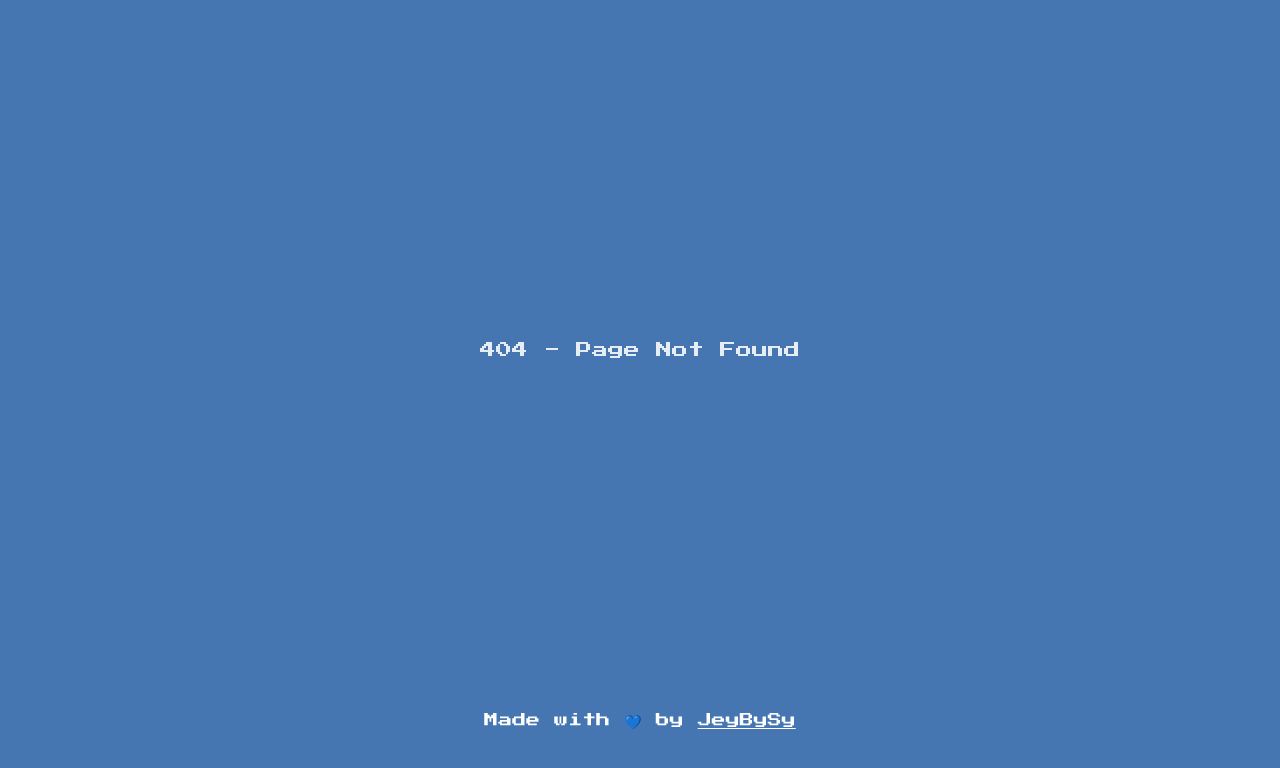
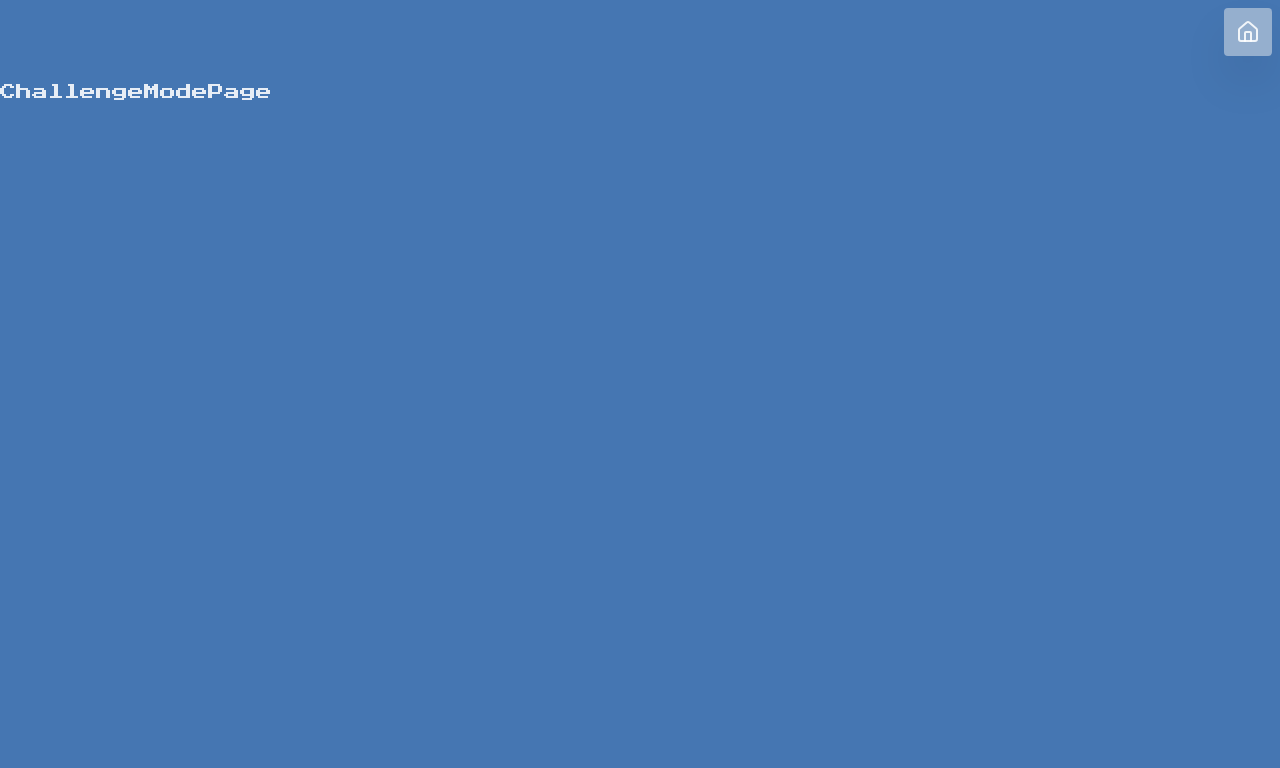
Before and after one commit to JeyBySy/MapaManiaPH, a React (Vite) app: page /challenge in a window 1280 px wide. Before the commit this address had no page. Shown: the top 768 px of the page. Built offline with nearby package versions, Linux system fonts and the light colour scheme.

Commit message:
General UI Update

```diff
--- a/src/App.tsx
+++ b/src/App.tsx
@@ -7,6 +7,7 @@ import FullScreenLayout from "./layouts/FullScreenLayout"
 import QuickStartMode from "./pages/Modes/QuickStartMode"
 import { Analytics } from "@vercel/analytics/react"
 import { useEffect } from "react"
+import { ChallengeModePage } from "./pages/Modes/ChallengeModePage"
 
 function App() {
   useEffect(() => {
@@ -22,8 +23,9 @@ function App() {
           <Routes>
             <Route index path="/" element={<StartPage />} />
             <Route element={<FullScreenLayout />}>
+              <Route path="/quickstart" element={<QuickStartMode />} />
               <Route path="/exploremap" element={<ExploreMapPage />} />
-              <Route path="/quickstart" element={<QuickStartMode />} />
+              <Route path="/challenge" element={<ChallengeModePage />} />
             </Route>
             {/* Catch-all route for 404 */}
             <Route path="*" element={<NotFound />} />
--- /dev/null
+++ b/src/components/HomeButton.tsx
@@ -0,0 +1,15 @@
+import { House } from 'lucide-react'
+import React from 'react'
+import { Link } from 'react-router-dom'
+
+
+
+const HomeButton: React.FC = () => {
+    return (
+        <Link to={'/'}>
+            <button className='hidden lg:block absolute top-2 right-2 p-3 cursor-pointer hover:bg-gray-200 bg-gray-200/50 rounded hover:text-gray-500 shadow-2xl '><House /></button>
+        </Link>
+    )
+}
+
+export default HomeButton
--- a/src/layouts/FullScreenLayout.tsx
+++ b/src/layouts/FullScreenLayout.tsx
@@ -1,9 +1,11 @@
 import React from 'react';
 import { Outlet } from 'react-router-dom';
+import HomeButton from '../components/HomeButton';
 
 const FullScreenLayout: React.FC = () => {
     return (
         <div className="min-h-[80vh] flex flex-col w-full">
+            <HomeButton />
             <Outlet />
         </div>
     );
--- a/src/pages/Modes/ChallengeModePage.tsx
+++ b/src/pages/Modes/ChallengeModePage.tsx
@@ -0,0 +1,9 @@
+import React from 'react'
+
+export const ChallengeModePage: React.FC = () => {
+    return (
+        <div>
+            <p>ChallengeModePage</p>
+        </div>
+    )
+}
--- a/src/pages/Modes/QuickStartMode.tsx
+++ b/src/pages/Modes/QuickStartMode.tsx
@@ -93,7 +93,7 @@ const QuickStartMode: React.FC = () => {
             text={provinceOutline}
             isSubmitted={submitted}
             isMasked={true}
-            className={`${!submitted ? " dark:text-white/40 text-gray-500/0" : "text-accent"} p-3 text-shadow-2xs`}
+            className={`${!submitted ? " dark:text-white/40 text-gray-500/0" : "text-accent"} p-3 text-shadow-xs text-lg`}
           />
 
           {submitted && typedText.length !== 0 && (
@@ -115,9 +115,9 @@ const QuickStartMode: React.FC = () => {
                         isSubmitted={true}
                         isMasked={false}
                         className={`text-sm ${isCurrentStep
-                          ? 'dark:text-white text-gray-500 text-shadow-2xs '
+                          ? 'dark:text-white text-gray-500 text-shadow-xs '
                           : isLocationCorrect
-                            ? ' text-accent text-shadow-2xs'
+                            ? ' text-accent text-shadow-xs'
                             : 'dark:text-white/40 text-gray-500/30'
                           }`}
                       />
```
